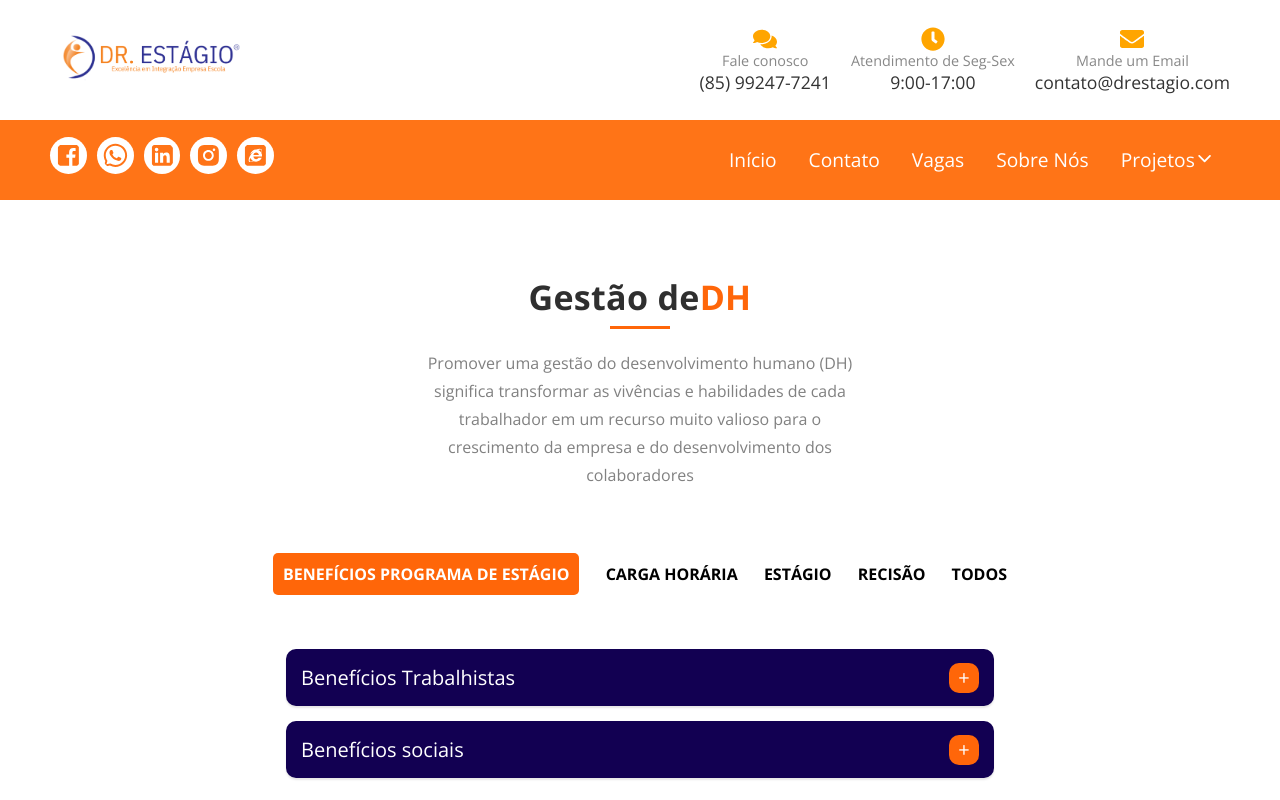
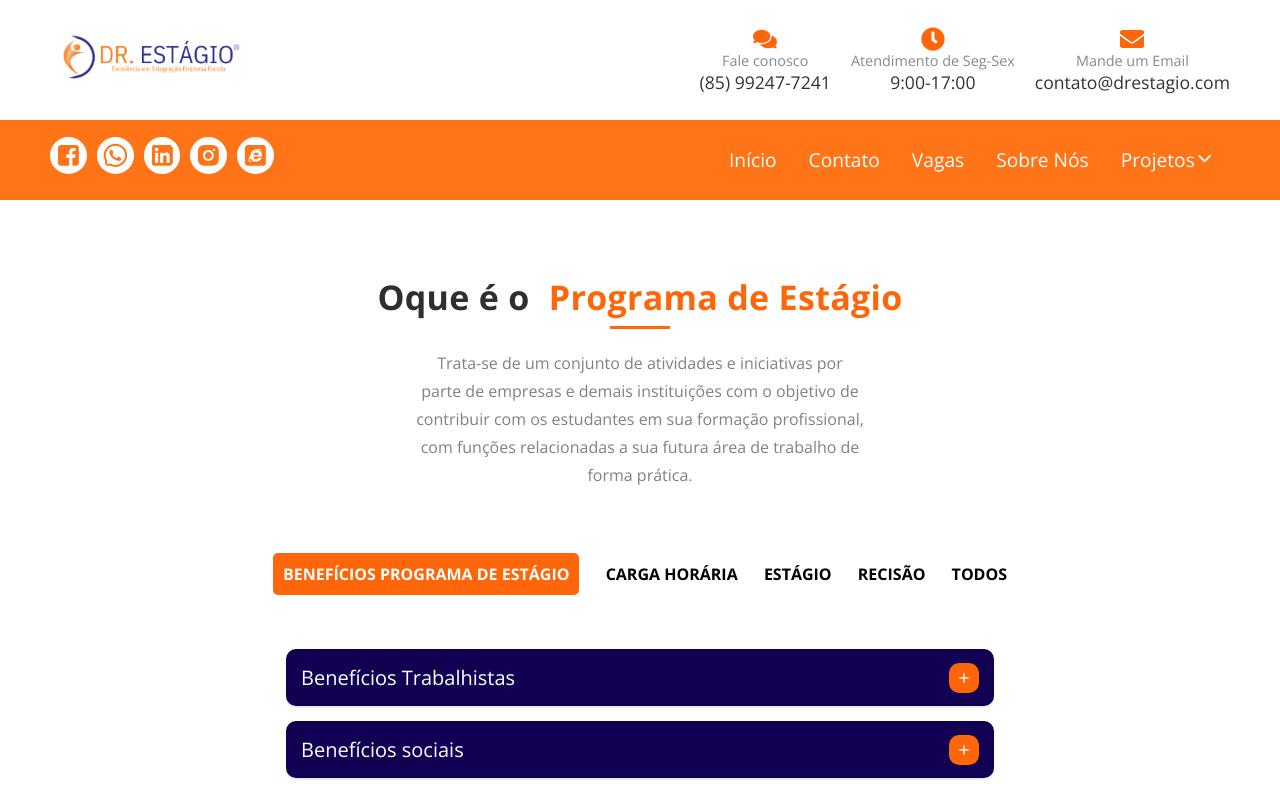
Before and after one commit to GaelBaptista/drestagio, a React (Vite) app: page /projects/programa-estagio in a window 1280 px wide. Shown: the top 800 px of the page. Built offline with nearby package versions, Linux system fonts and the light colour scheme.

Commit message:
Algumas alterações basicas

```diff
--- a/src/components/Header/Header.tsx
+++ b/src/components/Header/Header.tsx
@@ -11,7 +11,7 @@ export function Header () {
     <div className="menu">
       <div className="info">
         <div className="info-item">
-          <FaComments className="icon" style={{ color: 'orange', fontSize: '1.5rem' }} />
+          <FaComments className="icon" style={{ color: '#FF6609', fontSize: '1.5rem' }} />
           <div className="info-content">
             <p className="info-title">Fale conosco</p>
 
@@ -19,14 +19,14 @@ export function Header () {
           </div>
         </div>
         <div className="info-item">
-          <FaClock className="icon" style={{ color: 'orange', fontSize: '1.5rem' }} />
+          <FaClock className="icon" style={{ color: '#FF6609', fontSize: '1.5rem' }} />
           <div className="info-content">
             <p className="info-title">Atendimento de Seg-Sex</p>
             <p className="info-details">9:00-17:00</p>
           </div>
         </div>
         <div className="info-item">
-          <FaEnvelope className="icon" style={{color: 'orange', fontSize: '1.5rem' }} />
+          <FaEnvelope className="icon" style={{color: '#FF6609', fontSize: '1.5rem' }} />
           <div className="info-content">
             <p className="info-title">Mande um Email</p>
             <p className="info-details">contato@drestagio.com</p>
--- a/src/components/Header/style.css
+++ b/src/components/Header/style.css
@@ -57,7 +57,12 @@
   font-size: 1.1rem;
   color: #333;
 }
+@media (max-width: 1024px) {
+  .Header {
+    font-size: 12px;
+  }
 
+}
 /* CSS responsivo */
 @media (max-width: 1000px) {
   .Header {
--- a/src/routes/Home/cardSection/cardSection.css
+++ b/src/routes/Home/cardSection/cardSection.css
@@ -31,6 +31,7 @@ color: inherit;
 }
 .section-head {
 margin-bottom: 60px;
+
 }
 
 .section-head h4 {
@@ -59,7 +60,8 @@ margin:0 auto;
 .section-head h4 span {
 font-weight: 700;
 padding-bottom: 5px;
-color:#2f2f2f
+color:#2f2f2f;
+padding-right: 10px;  /* separa o texto no tradutor */
 }
 p.service_text{
 color:#cccccc !important;
--- a/src/routes/Projects/ProgramaDeEstagio/PrEst.tsx
+++ b/src/routes/Projects/ProgramaDeEstagio/PrEst.tsx
@@ -123,11 +123,12 @@ import { FAQItem } from './FAQ';
     <section className="ContainerProgramadeEstagio">
       <div className="section-head prEst">
         <h4>
-          <span>Gestão de </span>DH
+          <span>Oque é o</span> Programa de Estágio
         </h4>
         <p className="gestaodh">
-          Promover uma gestão do desenvolvimento humano (DH) significa transformar as vivências e habilidades de
-          cada trabalhador em um recurso muito valioso para o crescimento da empresa e do desenvolvimento dos colaboradores
+          Trata-se de um conjunto de atividades e iniciativas por parte de empresas
+          e demais instituições com o objetivo de contribuir com os estudantes em
+          sua formação profissional, com funções relacionadas a sua futura área de trabalho de forma prática.
         </p>
       </div>
 
```
